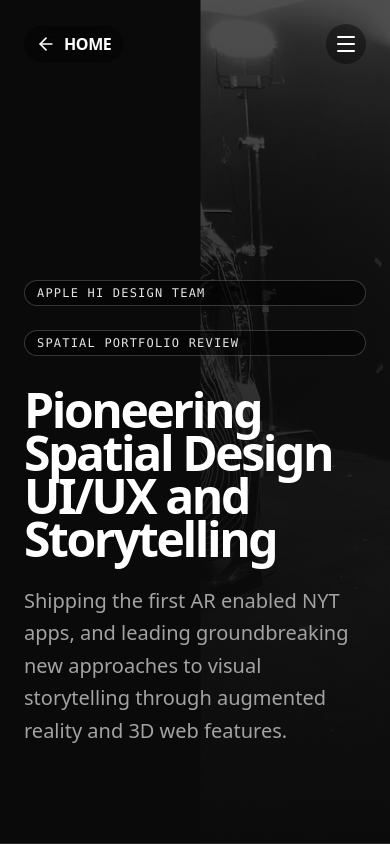
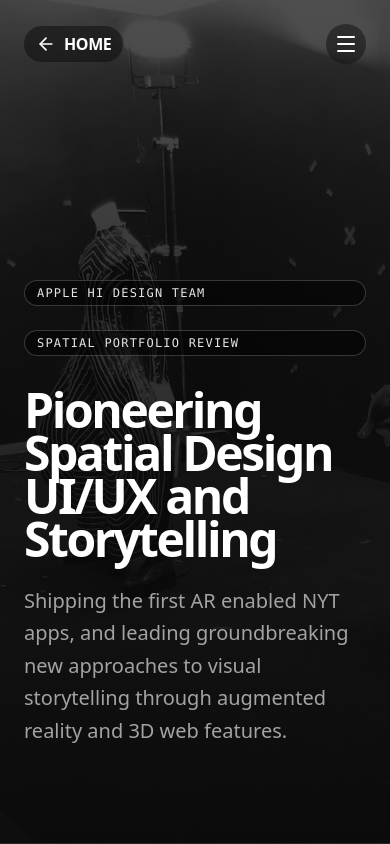
Before and after one commit to grahaphicsroberts/grahaphicsportfolio, a Next.js app: page /spatialdesign in a window 390 px wide. Shown: the top 844 px of the page. Built offline with nearby package versions, Linux system fonts and the light colour scheme.

Commit message:
mobile refinements pt8

```diff
--- a/app/spatialdesign/page.tsx
+++ b/app/spatialdesign/page.tsx
@@ -1573,7 +1573,7 @@ export default function NYTARPage() {
           <img
             src="/AR-hero.jpg"
             alt="AR Technology Abstract"
-            className="w-full h-full object-cover opacity-30 grayscale translate-x-[200px] md:translate-x-0"
+            className="w-full h-full object-cover opacity-30 grayscale object-[25%_center] md:object-center"
           />
           <div className="absolute inset-0 bg-gradient-to-t from-neutral-950 via-neutral-950/50 to-transparent" />
         </motion.div>
```
